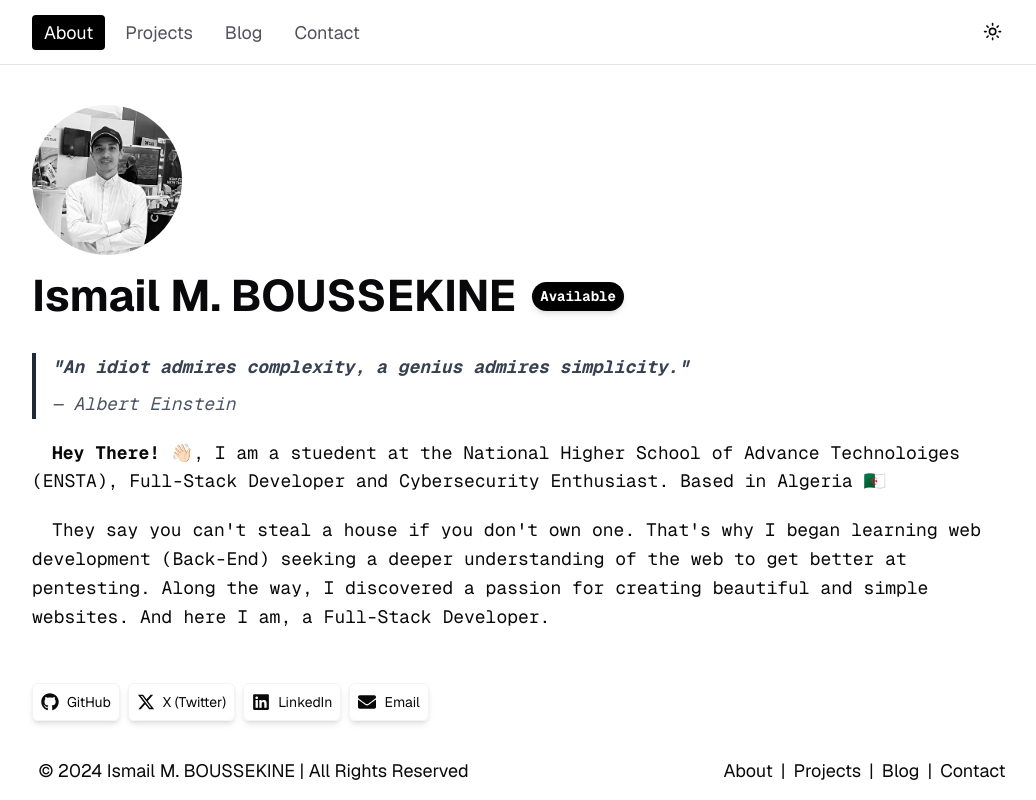
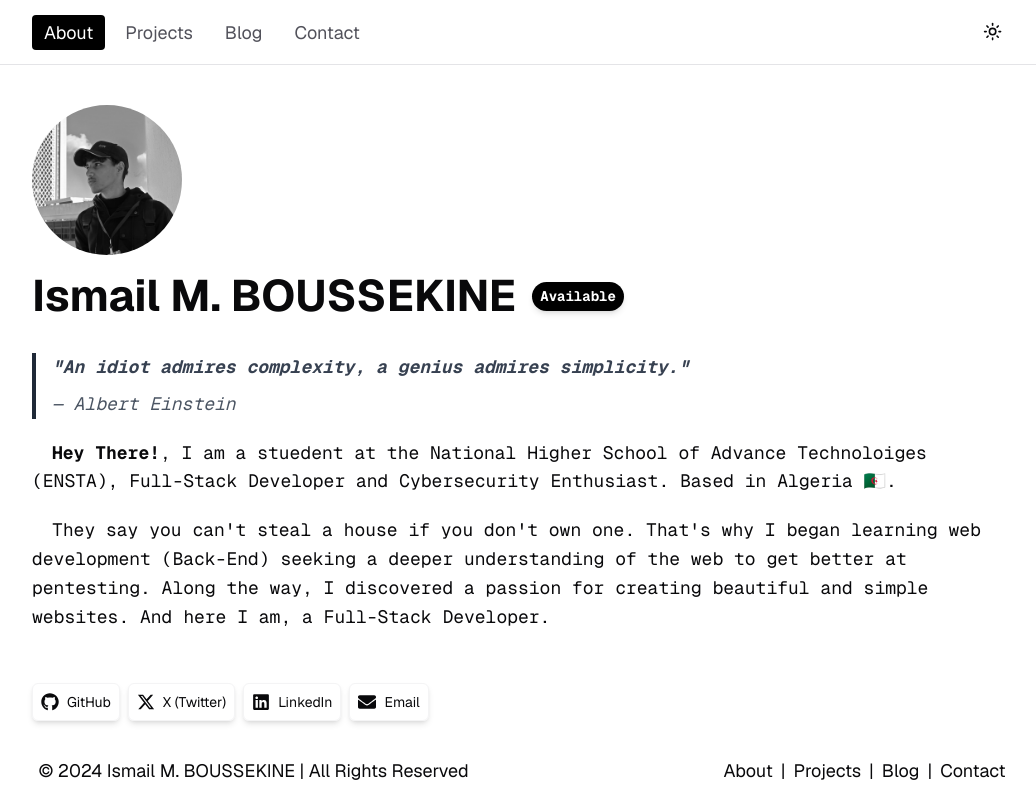
Before and after one commit to 1sma31L/Portfolio, a Next.js app: page / in a window 1280 px wide. Shown: the whole page, without its empty margins (118-1154 px from the left). Built offline with nearby package versions, Linux system fonts and the light colour scheme.

Commit message:
Update profile picture on home page

```diff
--- a/src/app/page.tsx
+++ b/src/app/page.tsx
@@ -7,7 +7,7 @@ function Home() {
 	return (
 		<main className="container pb-6 pt-10 min-h-[83vh] px-4 md:px-0">
 			<div className="flex flex-col gap-2">
-				<img src="me2.jpg" alt="" className={`rounded-full w-[150px] `} />
+				<img src="me.jpg" alt="" className={`rounded-full w-[150px] `} />
 
 				<div className="flex justify-start items-center gap-2 sm:gap-4 mb-4">
 					<h1
@@ -34,10 +34,10 @@ function Home() {
 						</footer>
 					</blockquote>
 					<p className="indent-5">
-						<span className="font-bold">Hey There! 👋🏻</span>, I am a stuedent at
+						<span className="font-bold">Hey There!</span>, I am a stuedent at
 						the National Higher School of Advance Technoloiges (ENSTA),
 						Full-Stack Developer and Cybersecurity Enthusiast. Based in Algeria
-						🇩🇿
+						🇩🇿.
 					</p>
 
 					<p className="indent-5">
```
Also changed, not shown: public/me.jpg (added).
